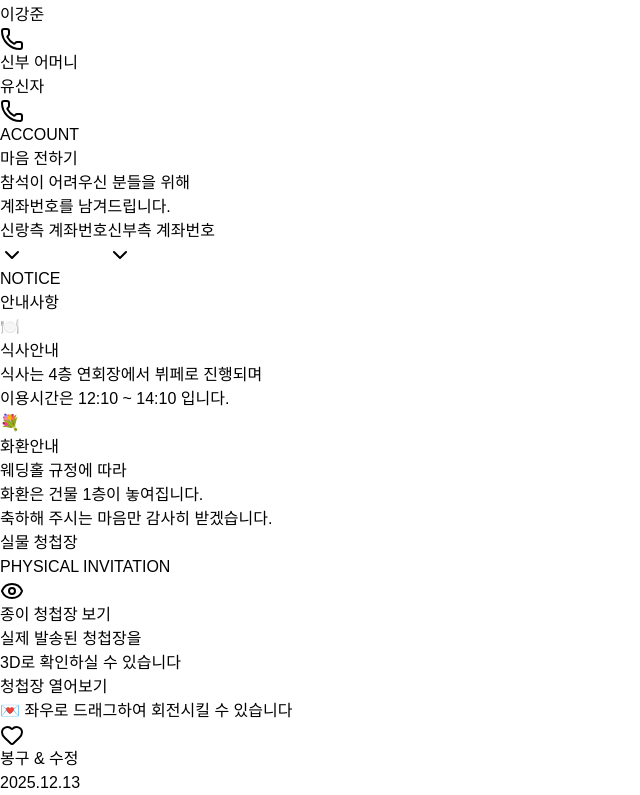
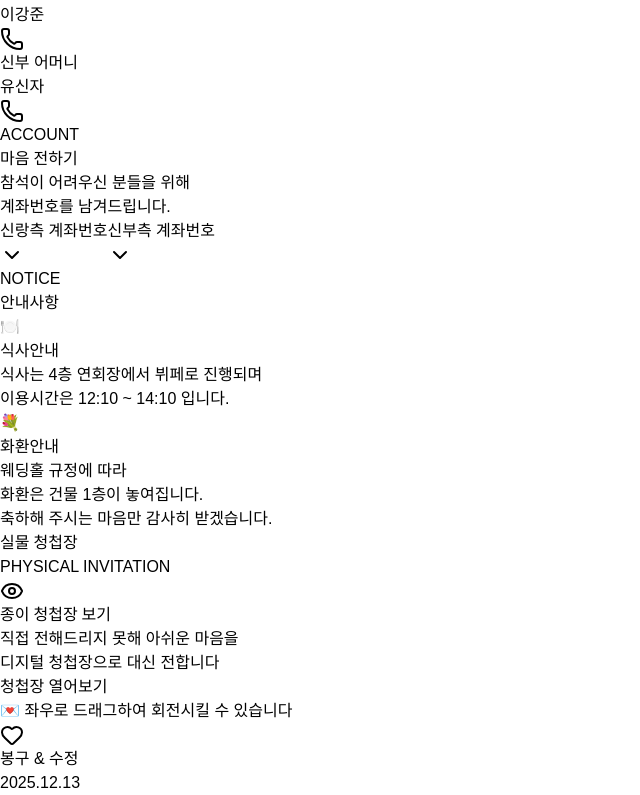
Before and after one commit to Leebonggu/wedding-invitation-father, a React (Vite) app: page / in a window 1280 px wide. Shown: the part 8030-8825 px from the top of the page, without its empty margins (0-640 px from the left). Built offline with nearby package versions, Linux system fonts and the light colour scheme; a web font is replaced by a local one.

Commit message:
문구수정

```diff
--- a/src/shared/3d.tsx
+++ b/src/shared/3d.tsx
@@ -97,8 +97,8 @@ export const PhysicalInvitationSection = () => {
                 종이 청첩장 보기
               </h3>
               <p className="text-xs sm:text-sm text-gray-600 mb-6 sm:mb-8 leading-relaxed">
-                실제 발송된 청첩장을<br />
-                3D로 확인하실 수 있습니다
+                직접 전해드리지 못해 아쉬운 마음을<br />
+                디지털 청첩장으로 대신 전합니다
               </p>
 
               <button
```
